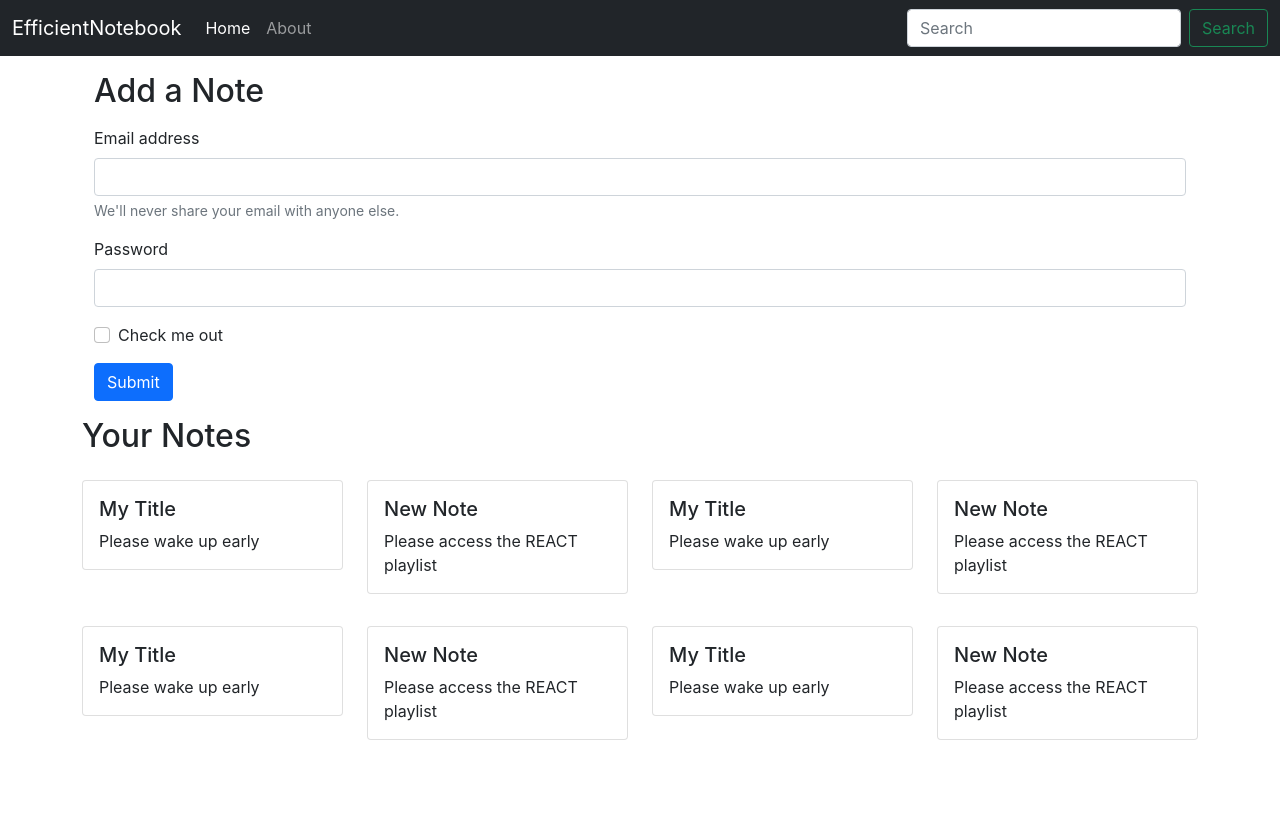
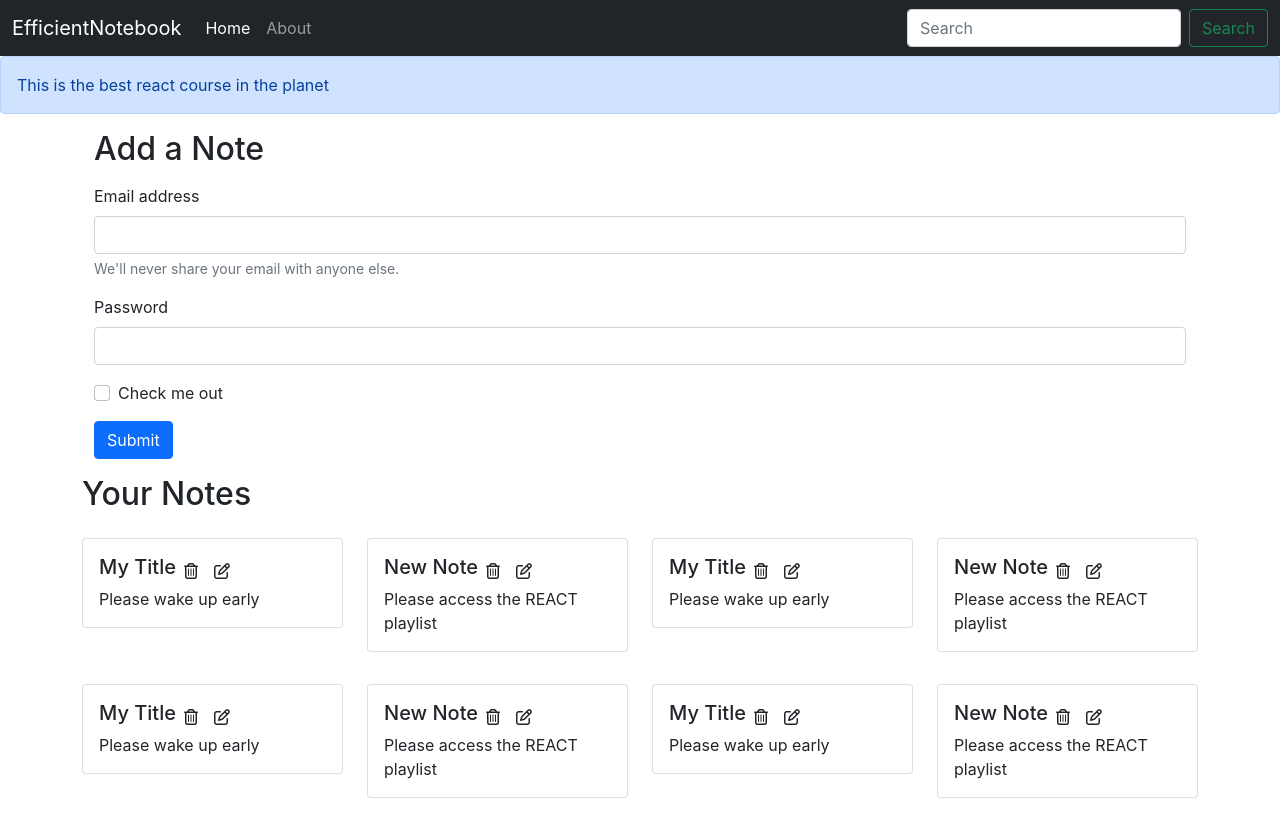
Before and after one commit to Shaikh-Khizr/EfficientNotebook-React, a React (Create React App) app: page / in a window 1280 px wide. Before the commit the page ends 800 px from the top, so only its background shows below. Built offline with nearby package versions, Linux system fonts and the light colour scheme.

Commit message:
Video 62 of course and 21 of project completed.

```diff
--- a/public/index.html
+++ b/public/index.html
@@ -43,6 +43,7 @@
       To begin the development, run `npm start` or `yarn start`.
       To create a production bundle, use `npm run build` or `yarn build`.
     -->
+    <script src="https://kit.fontawesome.com/955177f2f9.js" crossorigin="anonymous"></script>
     <!-- Option 1: Bootstrap Bundle with Popper -->
     <script src="https://cdn.jsdelivr.net/npm/bootstrap@5.1.0/dist/js/bootstrap.bundle.min.js" integrity="sha384-U1DAWAznBHeqEIlVSCgzq+c9gqGAJn5c/t99JyeKa9xxaYpSvHU5awsuZVVFIhvj" crossorigin="anonymous"></script>
   </body>
--- a/src/App.js
+++ b/src/App.js
@@ -8,6 +8,7 @@ import About from './components/About';
 import Home from './components/Home';
 import Navbar from './components/Navbar';
 import NoteState from './context/notes/NoteState';
+import Alert from './components/Alert';
 
 function App() {
   return (
@@ -15,6 +16,7 @@ function App() {
       <NoteState>
         <Router>
           <Navbar />
+          <Alert message="This is the best react course in the planet" />
           <div className="container">
           <Switch>
             <Route exact path="/">
--- /dev/null
+++ b/src/components/Alert.js
@@ -0,0 +1,13 @@
+import React from 'react'
+
+const Alert = (props) => {
+    return (
+        <div>
+            <div className="alert alert-primary" role="alert">
+                {props.message}
+            </div>
+        </div>
+    )
+}
+
+export default Alert
--- a/src/components/NoteItem.js
+++ b/src/components/NoteItem.js
@@ -6,7 +6,12 @@ const NoteItem = (props) => {
         <div className="col-md-3">
             <div className="card my-3">
                 <div className="card-body">
+                    <div className="d-flex align-items-center">
+
                     <h5 className="card-title">{note.title}</h5>
+                    <i className="far fa-trash-alt mx-2"></i>
+                    <i className="far fa-edit mx-2"></i>
+                    </div>
                     <p className="card-text">{note.description}</p>
                 </div>
             </div>
--- a/src/components/Notes.js
+++ b/src/components/Notes.js
@@ -11,7 +11,7 @@ const Notes = () => {
         <div className="row my-3">
             <h2>Your Notes</h2>
             {notes.map((note) => {
-                return <NoteItem note={note} />
+                return <NoteItem key={note._id} note={note} />
             })}
         </div>
     )
--- a/src/context/notes/NoteState.js
+++ b/src/context/notes/NoteState.js
@@ -5,7 +5,7 @@ const NoteState = (props) => {
 
     const initialNotes = [
         {
-          "_id": "613476453ffc6e03203f05f8",
+          "_id": "613476453fffc6e5603203f05f8",
           "user": "613367e8bf0095a75a3e7db9",
           "title": "My Title",
           "description": "Please wake up early",
@@ -14,7 +14,7 @@ const NoteState = (props) => {
           "__v": 0
         },
         {
-          "_id": "6134b7e4f0495c271e483649",
+          "_id": "6134b7e20d4f0495c271e483649",
           "user": "613367e8bf0095a75a3e7db9",
           "title": "New Note",
           "description": "Please access the REACT playlist",
@@ -23,7 +23,7 @@ const NoteState = (props) => {
           "__v": 0
         },
         {
-          "_id": "613476453ffc6e03203f05f8",
+          "_id": "61347264253ffc6e03203f05f8",
           "user": "613367e8bf0095a75a3e7db9",
           "title": "My Title",
           "description": "Please wake up early",
@@ -32,7 +32,7 @@ const NoteState = (props) => {
           "__v": 0
         },
         {
-          "_id": "6134b7e4f0495c271e483649",
+          "_id": "6134b7ee4f04595c271e483649",
           "user": "613367e8bf0095a75a3e7db9",
           "title": "New Note",
           "description": "Please access the REACT playlist",
@@ -41,7 +41,7 @@ const NoteState = (props) => {
           "__v": 0
         },
         {
-          "_id": "613476453ffc6e03203f05f8",
+          "_id": "6134764r53ffc66e03203f05f8",
           "user": "613367e8bf0095a75a3e7db9",
           "title": "My Title",
           "description": "Please wake up early",
@@ -50,7 +50,7 @@ const NoteState = (props) => {
           "__v": 0
         },
         {
-          "_id": "6134b7e4f0495c271e483649",
+          "_id": "6134b7e2g4f0495c271e483649",
           "user": "613367e8bf0095a75a3e7db9",
           "title": "New Note",
           "description": "Please access the REACT playlist",
@@ -59,7 +59,7 @@ const NoteState = (props) => {
           "__v": 0
         },
         {
-          "_id": "613476453ffc6e03203f05f8",
+          "_id": "6134f76453ffc6e0453203f05f8",
           "user": "613367e8bf0095a75a3e7db9",
           "title": "My Title",
           "description": "Please wake up early",
@@ -68,7 +68,7 @@ const NoteState = (props) => {
           "__v": 0
         },
         {
-          "_id": "6134b7e4f0495c271e483649",
+          "_id": "6s134b765e4f0495c271e483649",
           "user": "613367e8bf0095a75a3e7db9",
           "title": "New Note",
           "description": "Please access the REACT playlist",
```
